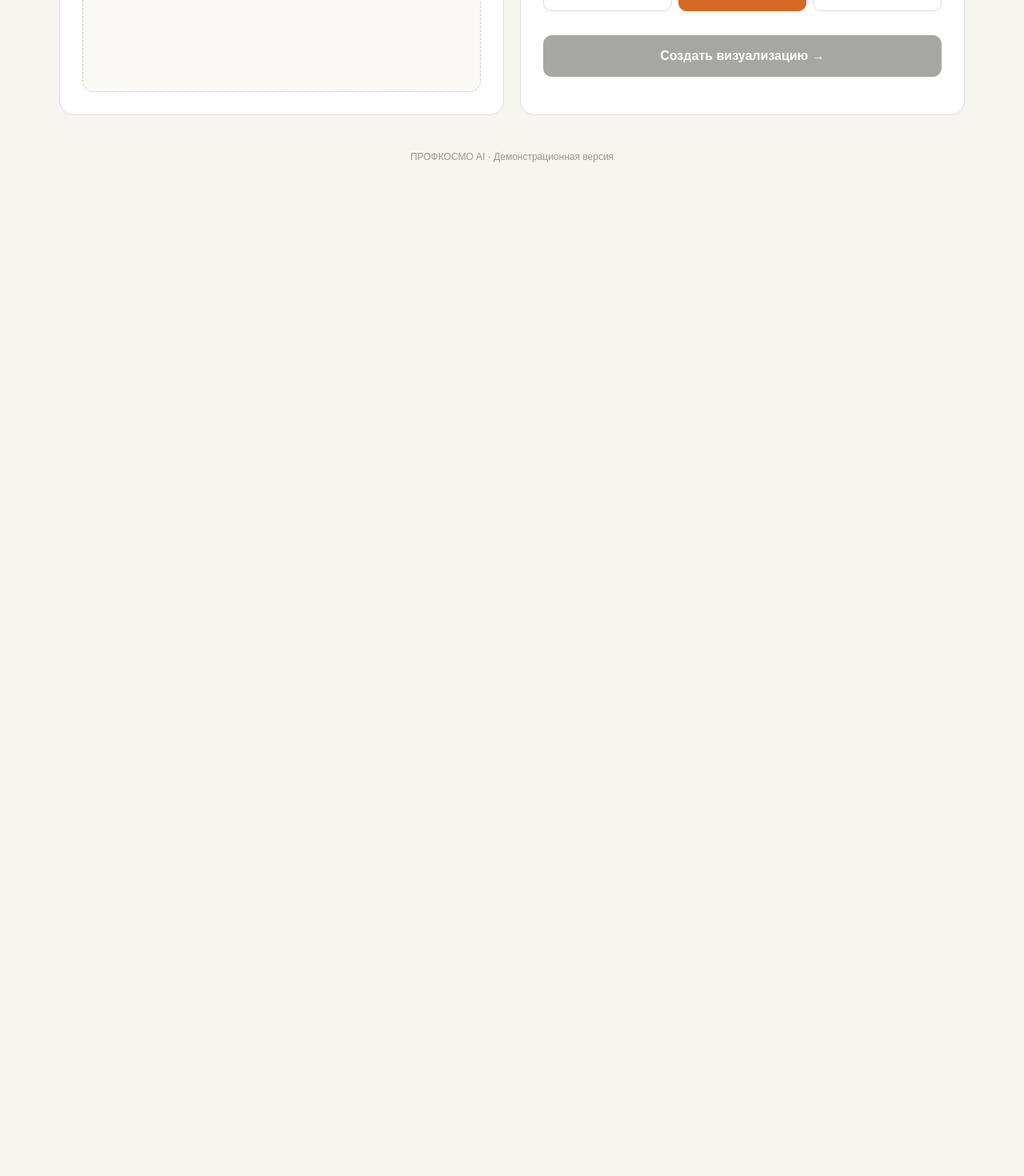
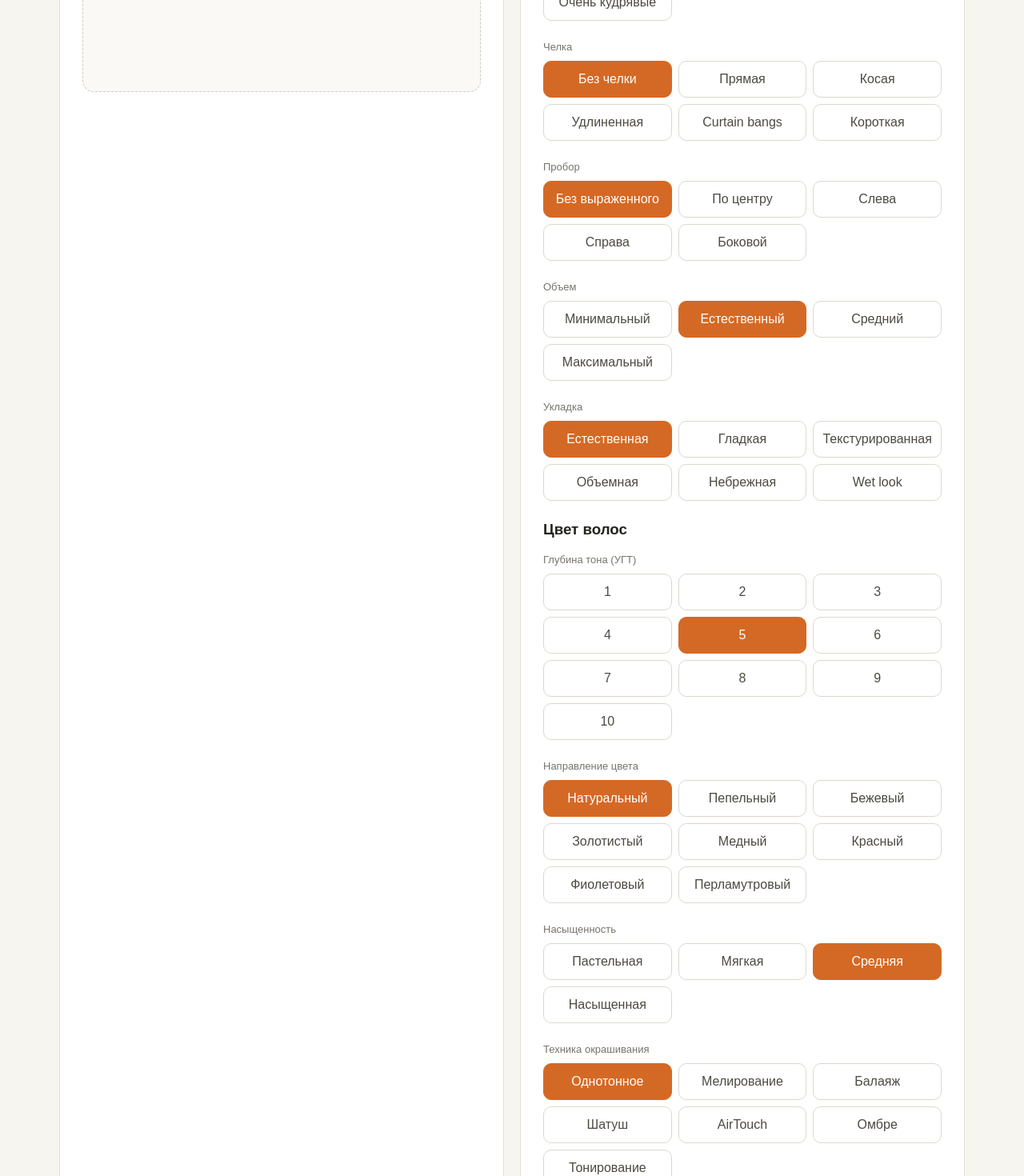
Before and after one commit to bibobba/profcosmo-ai, a Next.js app: page / in a window 1280 px wide. Shown: the part 920-2390 px from the top of the page at 80% size. Before the commit the page ends 1183 px from the top, so only its background shows below. Built offline with nearby package versions, Linux system fonts and the light colour scheme.

Commit message:
Refactor hair options and remove style selection

```diff
--- a/app/page.tsx
+++ b/app/page.tsx
@@ -7,20 +7,101 @@ const options = {
     ["male", "Мужской"],
     ["female", "Женский"],
   ],
+
   length: [
+    ["very-short", "Очень короткая"],
     ["short", "Короткая"],
     ["medium", "Средняя"],
+    ["below-shoulders", "Ниже плеч"],
     ["long", "Длинная"],
   ],
+
   structure: [
     ["straight", "Прямые"],
     ["wavy", "Волнистые"],
     ["curly", "Кудрявые"],
+    ["very-curly", "Очень кудрявые"],
   ],
-  style: [
-    ["classic", "Классический"],
-    ["modern", "Современный"],
-    ["trendy", "Трендовый"],
+
+  bangs: [
+    ["none", "Без челки"],
+    ["straight", "Прямая"],
+    ["side", "Косая"],
+    ["long", "Удлиненная"],
+    ["curtain", "Curtain bangs"],
+    ["short", "Короткая"],
+  ],
+
+  parting: [
+    ["none", "Без выраженного"],
+    ["center", "По центру"],
+    ["left", "Слева"],
+    ["right", "Справа"],
+    ["side", "Боковой"],
+  ],
+
+  volume: [
+    ["low", "Минимальный"],
+    ["natural", "Естественный"],
+    ["medium", "Средний"],
+    ["high", "Максимальный"],
+  ],
+
+  styling: [
+    ["natural", "Естественная"],
+    ["smooth", "Гладкая"],
+    ["textured", "Текстурированная"],
+    ["voluminous", "Объемная"],
+    ["messy", "Небрежная"],
+    ["wet", "Wet look"],
+  ],
+
+  colorDepth: [
+    ["1", "1"],
+    ["2", "2"],
+    ["3", "3"],
+    ["4", "4"],
+    ["5", "5"],
+    ["6", "6"],
+    ["7", "7"],
+    ["8", "8"],
+    ["9", "9"],
+    ["10", "10"],
+  ],
+
+  colorTone: [
+    ["natural", "Натуральный"],
+    ["ash", "Пепельный"],
+    ["beige", "Бежевый"],
+    ["gold", "Золотистый"],
+    ["copper", "Медный"],
+    ["red", "Красный"],
+    ["violet", "Фиолетовый"],
+    ["pearl", "Перламутровый"],
+  ],
+
+  colorIntensity: [
+    ["pastel", "Пастельная"],
+    ["soft", "Мягкая"],
+    ["medium", "Средняя"],
+    ["rich", "Насыщенная"],
+  ],
+
+  coloring: [
+    ["solid", "Однотонное"],
+    ["highlighting", "Мелирование"],
+    ["balayage", "Балаяж"],
+    ["shatush", "Шатуш"],
+    ["airtouch", "AirTouch"],
+    ["ombre", "Омбре"],
+    ["toning", "Тонирование"],
+  ],
+
+  roots: [
+    ["same", "В тон длины"],
+    ["natural", "Натуральные"],
+    ["dark", "Затемненные"],
+    ["stretch", "Растяжка"],
   ],
 };
 
@@ -30,9 +111,19 @@ export default function Home() {
   const [result, setResult] = useState("");
 
   const [gender, setGender] = useState("male");
+
   const [length, setLength] = useState("medium");
   const [structure, setStructure] = useState("straight");
-  const [style, setStyle] = useState("modern");
+  const [bangs, setBangs] = useState("none");
+  const [parting, setParting] = useState("none");
+  const [volume, setVolume] = useState("natural");
+  const [styling, setStyling] = useState("natural");
+
+  const [colorDepth, setColorDepth] = useState("5");
+  const [colorTone, setColorTone] = useState("natural");
+  const [colorIntensity, setColorIntensity] = useState("medium");
+  const [coloring, setColoring] = useState("solid");
+  const [roots, setRoots] = useState("same");
 
   const [loading, setLoading] = useState(false);
   const [error, setError] = useState("");
@@ -69,9 +160,19 @@ export default function Home() {
 
       formData.append("image", file);
       formData.append("gender", gender);
+
       formData.append("length", length);
       formData.append("structure", structure);
-      formData.append("style", style);
+      formData.append("bangs", bangs);
+      formData.append("parting", parting);
+      formData.append("volume", volume);
+      formData.append("styling", styling);
+
+      formData.append("colorDepth", colorDepth);
+      formData.append("colorTone", colorTone);
+      formData.append("colorIntensity", colorIntensity);
+      formData.append("coloring", coloring);
+      formData.append("roots", roots);
 
       const response = await fetch("/api/generate", {
         method: "POST",
@@ -182,11 +283,71 @@ export default function Home() {
           />
 
           <Group
-            title="Стиль"
-            options={options.style}
-            value={style}
-            setValue={setStyle}
+            title="Челка"
+            options={options.bangs}
+            value={bangs}
+            setValue={setBangs}
           />
+
+          <Group
+            title="Пробор"
+            options={options.parting}
+            value={parting}
+            setValue={setParting}
+          />
+
+          <Group
+            title="Объем"
+            options={options.volume}
+            value={volume}
+            setValue={setVolume}
+          />
+
+          <Group
+            title="Укладка"
+            options={options.styling}
+            value={styling}
+            setValue={setStyling}
+          />
+
+          <div className="parameter-section">
+            <h3>Цвет волос</h3>
+
+            <Group
+              title="Глубина тона (УГТ)"
+              options={options.colorDepth}
+              value={colorDepth}
+              setValue={setColorDepth}
+            />
+
+            <Group
+              title="Направление цвета"
+              options={options.colorTone}
+              value={colorTone}
+              setValue={setColorTone}
+            />
+
+            <Group
+              title="Насыщенность"
+              options={options.colorIntensity}
+              value={colorIntensity}
+              setValue={setColorIntensity}
+            />
+
+            <Group
+              title="Техника окрашивания"
+              options={options.coloring}
+              value={coloring}
+              setValue={setColoring}
+            />
+
+            <Group
+              title="Корни"
+              options={options.roots}
+              value={roots}
+              setValue={setRoots}
+            />
+          </div>
 
           <button
             className="generate"
```
